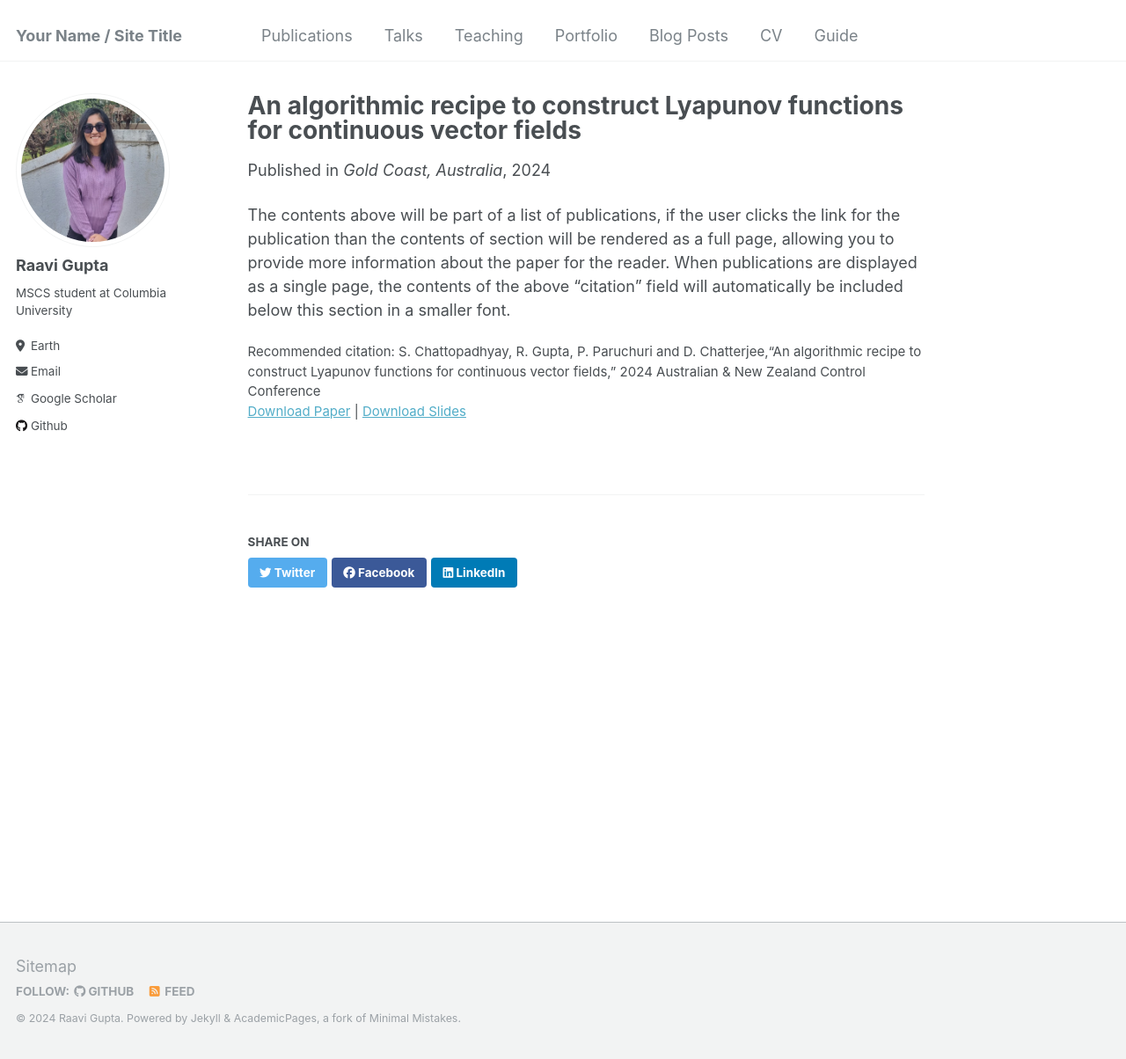
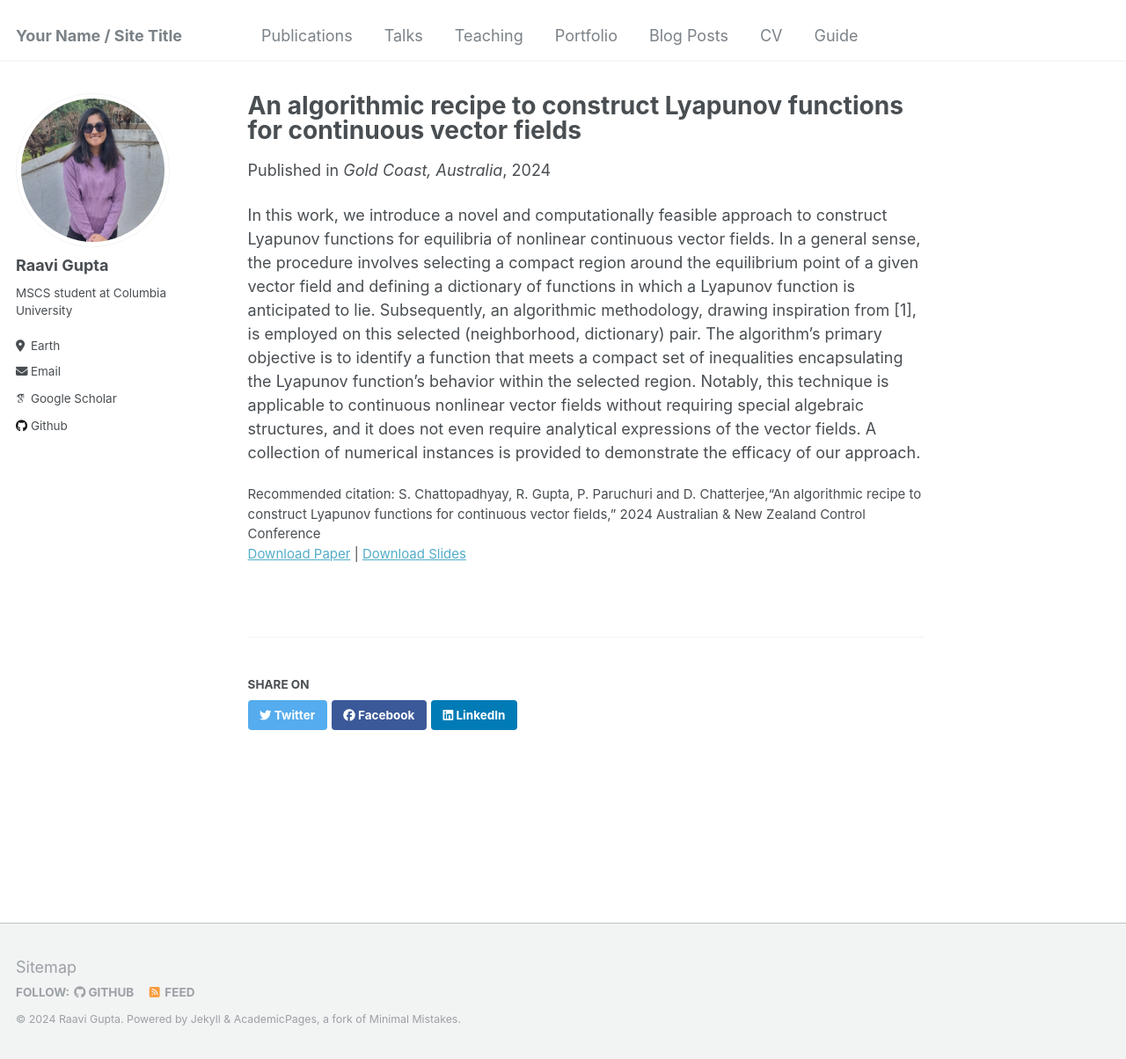
Before and after one commit to raavi02/raavi02.github.io, a Jekyll site: the page built from _publications/2024-02-20-paper-title-number-1.md, in a window 1280 px wide and 1204 px high. Shown: the whole window at 88% size. Built offline with Jekyll 4.4.1, drawn with Linux system fonts in a browser that asks for light colours; some web fonts are replaced.

Commit message:
Update 2024-02-20-paper-title-number-1.md

```diff
--- a/_publications/2024-02-20-paper-title-number-1.md
+++ b/_publications/2024-02-20-paper-title-number-1.md
@@ -10,4 +10,4 @@ paperurl: 'https://ieeexplore.ieee.org/document/10432819/'
 citation: 'S. Chattopadhyay, R. Gupta, P. Paruchuri and D. Chatterjee,“An algorithmic recipe to construct Lyapunov functions for continuous vector fields,” 2024 Australian & New Zealand Control Conference'
 ---
 
-The contents above will be part of a list of publications, if the user clicks the link for the publication than the contents of section will be rendered as a full page, allowing you to provide more information about the paper for the reader. When publications are displayed as a single page, the contents of the above "citation" field will automatically be included below this section in a smaller font.
+In this work, we introduce a novel and computationally feasible approach to construct Lyapunov functions for equilibria of nonlinear continuous vector fields. In a general sense, the procedure involves selecting a compact region around the equilibrium point of a given vector field and defining a dictionary of functions in which a Lyapunov function is anticipated to lie. Subsequently, an algorithmic methodology, drawing inspiration from [1], is employed on this selected (neighborhood, dictionary) pair. The algorithm’s primary objective is to identify a function that meets a compact set of inequalities encapsulating the Lyapunov function’s behavior within the selected region. Notably, this technique is applicable to continuous nonlinear vector fields without requiring special algebraic structures, and it does not even require analytical expressions of the vector fields. A collection of numerical instances is provided to demonstrate the efficacy of our approach.
```
